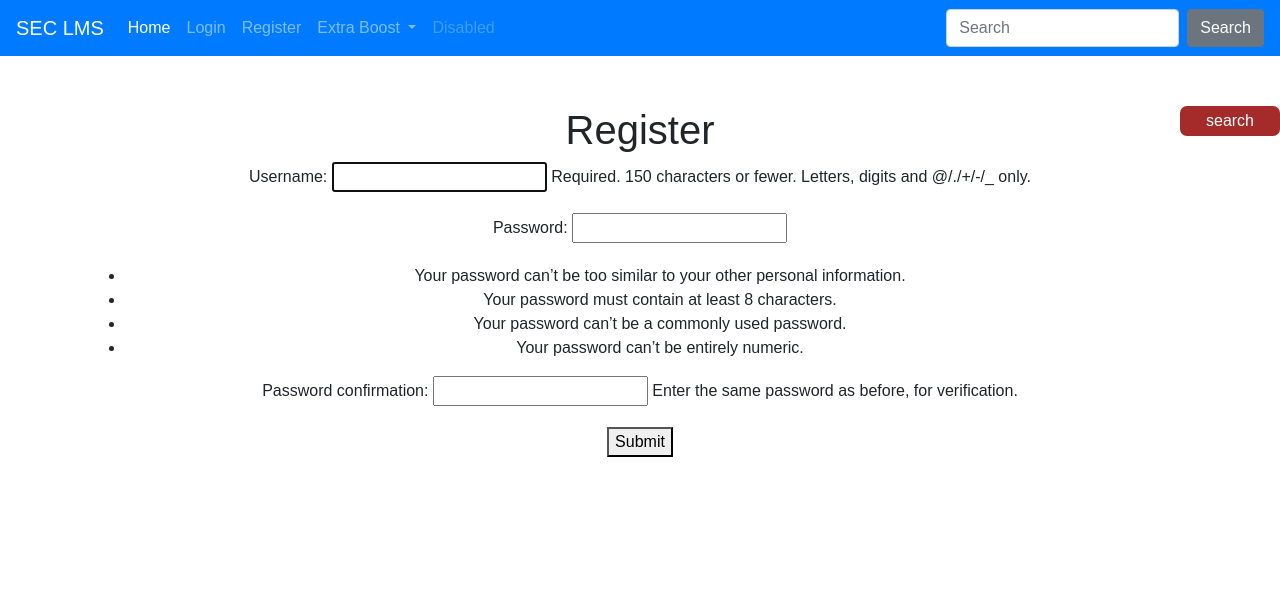
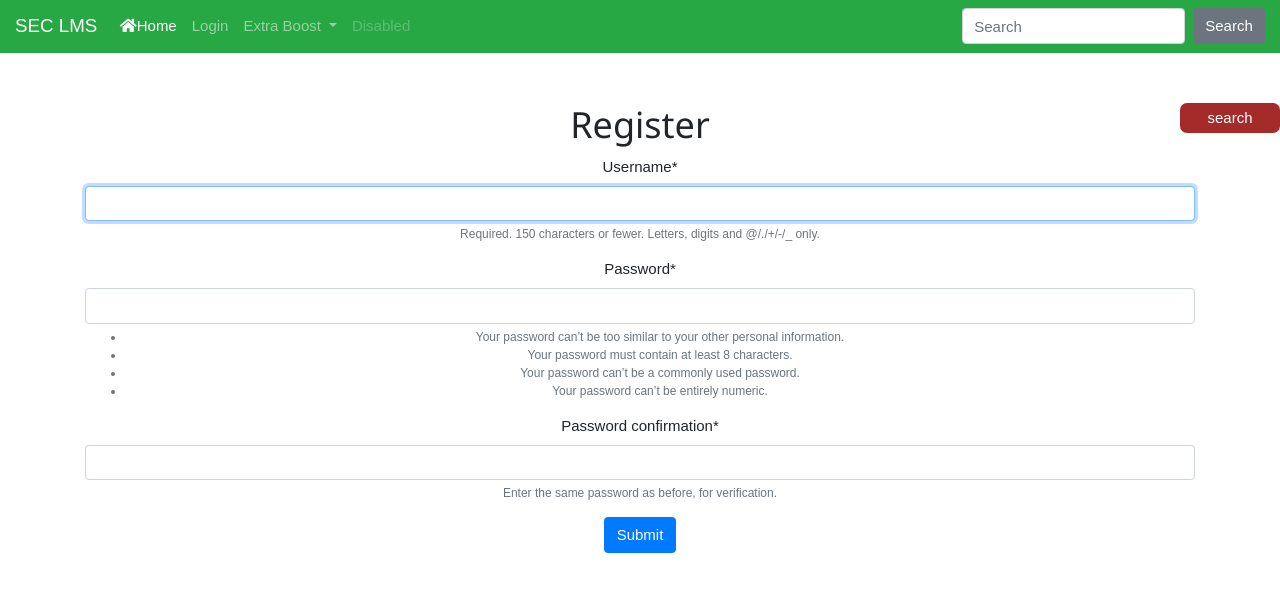
Before and after one commit to Md-Ali-Azad/SEClms, a Django app: page /accounts/reg_form/ in a window 1280 px wide. Shown: the top 592 px of the page. Run offline with Django 3.2, Linux system fonts and the light colour scheme; some libraries are stand-ins or nearby versions.

Commit message:
crispy+font-awesome

```diff
--- a/SEClms/settings.py
+++ b/SEClms/settings.py
@@ -37,7 +37,8 @@ INSTALLED_APPS = [
     'django.contrib.sessions',
     'django.contrib.messages',
     'django.contrib.staticfiles',
-    'main_lms'
+    'main_lms',
+    'crispy_forms'
 ]
 
 MIDDLEWARE = [
@@ -114,7 +115,7 @@ USE_L10N = True
 
 USE_TZ = True
 
-
+CRISPY_TEMPLATE_PACK='bootstrap4'
 # Static files (CSS, JavaScript, Images)
 # https://docs.djangoproject.com/en/2.2/howto/static-files/
 STATIC_URL = '/static/'
--- a/main_lms/templates/accounts/login.html
+++ b/main_lms/templates/accounts/login.html
@@ -1,4 +1,5 @@
 {% extends 'base.html' %}
+{% load crispy_forms_tags %}
 {% block body%}
 <div class="container">
     <h1>Welcome</h1>
@@ -8,8 +9,8 @@
     <h2>Login</h2>
     <form method="post">
         {% csrf_token %}
-        {{ form.as_p }}
-        <button type="submit">Login</button>
+        {{ form|crispy }}
+        <button type="submit" class="btn btn-primary">Login</button>
     </form>
 </div>
 {% endblock%}
--- a/main_lms/templates/accounts/reg_form.html
+++ b/main_lms/templates/accounts/reg_form.html
@@ -1,12 +1,12 @@
 {% extends 'base.html' %}
-
+{% load crispy_forms_tags %}
 {% block body %}
 <div class="container">
     <h1>Register</h1>
-    <form method="post">
+    <form method="post" class="form">
         {% csrf_token %}
-        {{ form.as_p }}
-        <button type="submit">Submit</button>
+        {{ form|crispy }}
+        <button type="submit" class="btn btn-primary">Submit</button>
     </form>
 </div>
 {% endblock %}
--- a/main_lms/templates/base.html
+++ b/main_lms/templates/base.html
@@ -13,6 +13,10 @@
         <link type="text/css" rel="stylesheet" href="{% static 'css/style.css' %}" />
         <script  type="text/javascript" src="{% static 'src/CibulCalendar.js' %}"></script>
         <script  type="text/javascript" src="{% static 'js/jquery-3.4.0.min.js' %}"></script>
+        <meta name="viewport" content="width=device-width, initial-scale=1">
+<link rel="stylesheet" href="https://www.w3schools.com/w3css/4/w3.css">
+<link rel="stylesheet" href="https://cdnjs.cloudflare.com/ajax/libs/font-awesome/4.7.0/css/font-awesome.min.css">
+<link rel='stylesheet' href='https://use.fontawesome.com/releases/v5.7.0/css/all.css' integrity='sha384-lZN37f5QGtY3VHgisS14W3ExzMWZxybE1SJSEsQp9S+oqd12jhcu+A56Ebc1zFSJ' crossorigin='anonymous'>
 
         <style type="text/css">
 
@@ -56,7 +60,7 @@
         </script>
       </head>
 <body onload="onload()">
-      <nav class="navbar navbar-expand-lg navbar-dark bg-primary" style="top:0; position:sticky;z-index: 1;">
+      <nav class="navbar navbar-expand-lg navbar-dark bg-success" style="top:0; position:sticky;z-index: 1;">
         <a class="navbar-brand" href="#">SEC LMS </a>
         <button class="navbar-toggler" type="button" data-toggle="collapse" data-target="#navbarSupportedContent" aria-controls="navbarSupportedContent" aria-expanded="false" aria-label="Toggle navigation">
           <span class="navbar-toggler-icon"></span>
@@ -65,20 +69,21 @@
         <div class="collapse navbar-collapse" id="navbarSupportedContent">
           <ul class="navbar-nav mr-auto">
             <li class="nav-item active">
-              <a class="nav-link" href="/">Home <span class="sr-only">(current)</span></a>
-            </li>
-            <li class="nav-item">
-              <a class="nav-link" href="/accounts/login">Login</a>
-            </li>
-            <li class="nav-item">
-              <a class="nav-link" href="/accounts/reg_form">Register</a>
+              <a class="nav-link" href="/"><i class="fa fa-home"></i>Home</a>
             </li>
             {% if user.is_authenticated %}
             <li class="nav-item">
               <a class="nav-link" >Hello, {{user}}</a>
             </li>
             <li class="nav-item">
-              <a class="nav-link" href="/accounts/logout">Logout</a>
+              <a class="nav-link" href="/accounts/logout"><i class='fas fa-power-off'></i>Logout</a>
+            </li>
+            <li class="nav-item">
+              <a class="nav-link" href="/accounts/reg_form">Register</a>
+            </li>
+            {% else %}
+            <li class="nav-item">
+              <a class="nav-link" href="/accounts/login">Login</a>
             </li>
             {% endif %}
             <li class="nav-item dropdown">
```
Also changed, not shown: db.sqlite3, main_lms/static/png/pencil.png (renamed from main_lms/static/png/pencil-3x.png).
